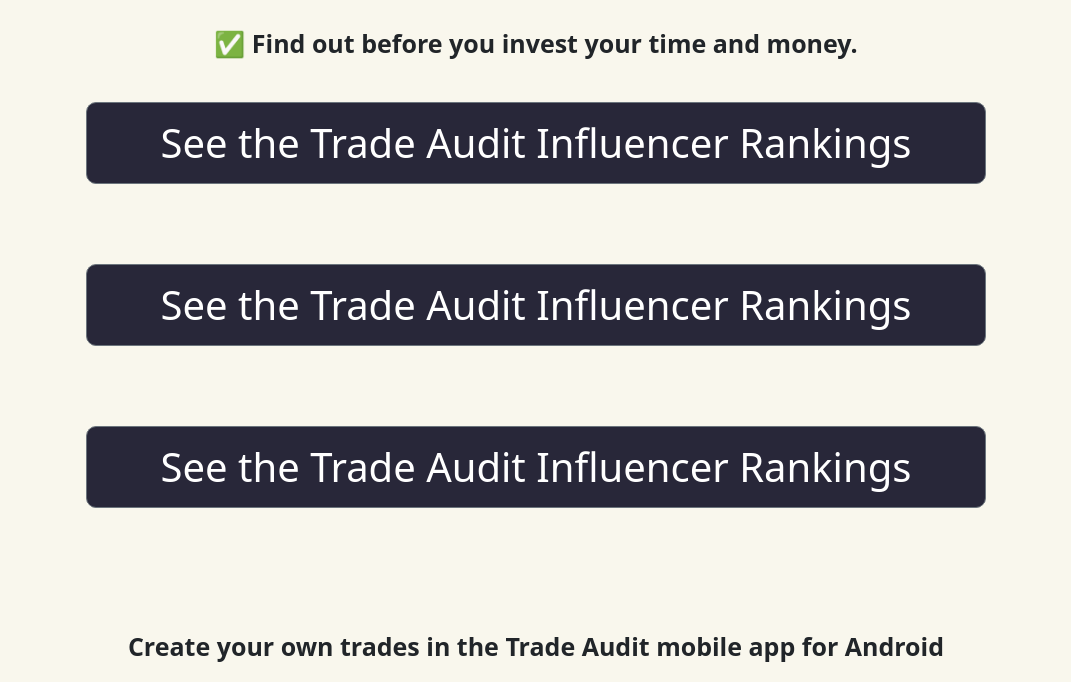
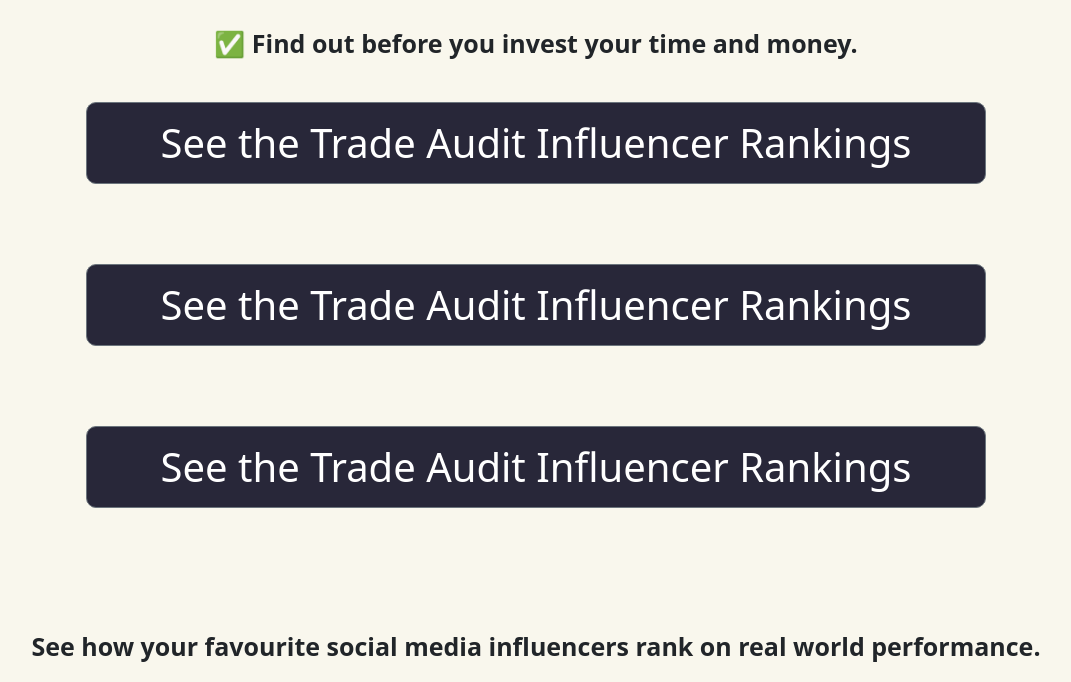
Before and after one commit to stevenrskelton/tradeaudit.app, a Jekyll site: the page built from index.html, in a window 1280 px wide and 900 px high, scrolled down 691 px, cut to the strip 0-682 px from the top of the window. Shown: the whole strip, without its empty margins (104-1175 px from the left). Built offline with Jekyll 4.4.1, drawn with Linux system fonts in a browser that asks for light colours.

Commit message:
Update appstorelink.html

```diff
--- a/_includes/appstorelink.html
+++ b/_includes/appstorelink.html
@@ -1,9 +1,6 @@
 <div style="flex-grow:1;display:inline-flex;align-self:stretch;">
   <div class="lead" style="text-align:center;text-justify:inter-word;margin:auto">
       <p class="mt-5 fw-bold">
-        Create your own trades in the Trade Audit mobile app for Android
-      </p>
-      <p>
         See how your favourite social media influencers rank on real world performance.
       </p>
       <div class="text-center">
```
